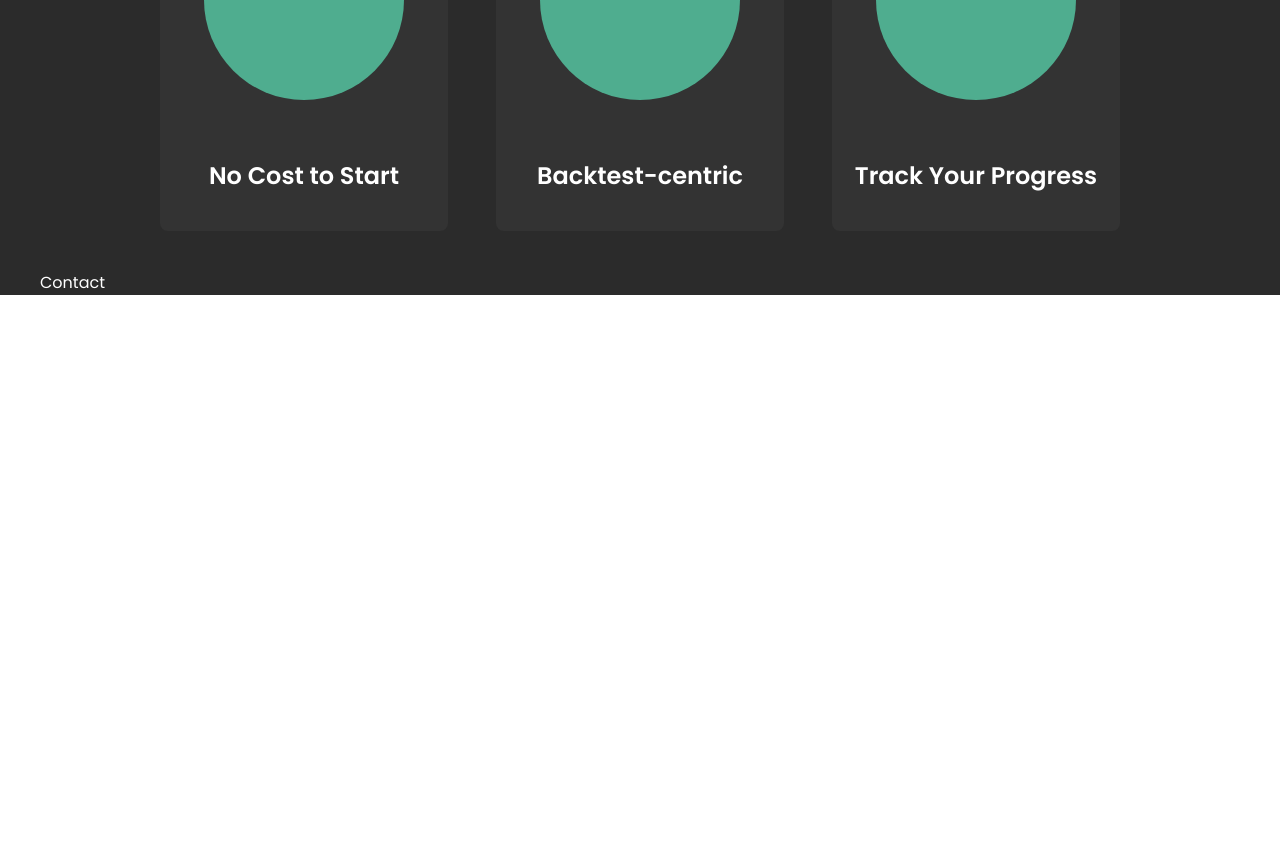
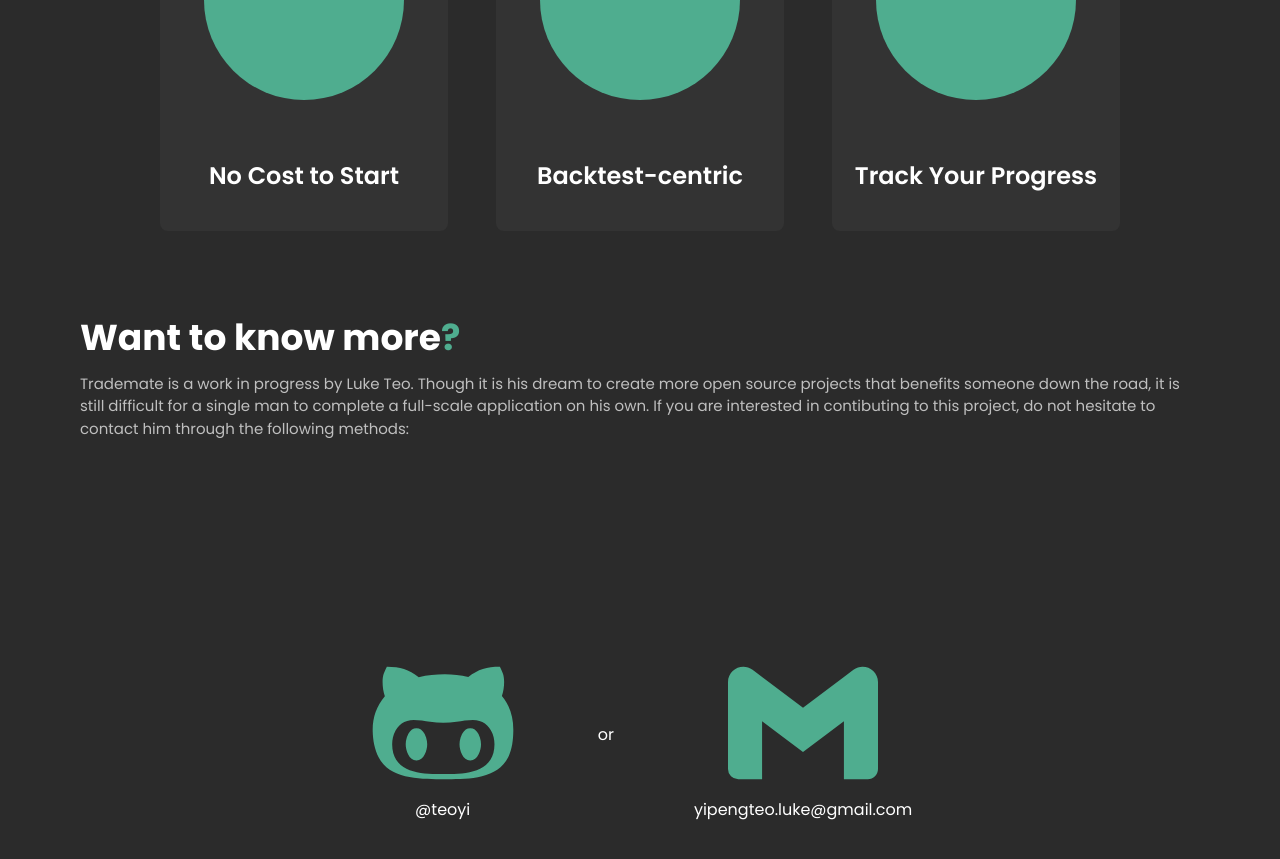
Before and after one commit to teoyi/trademate, a React (Vite) app in the folder client/: page / in a window 1280 px wide. Shown: the part 2063-2922 px from the top of the page. Before the commit the page ends 2358 px from the top, so only its background shows below. Built offline with nearby package versions, Linux system fonts and the light colour scheme.

Commit message:
completed contact section

```diff
--- a/client/package.json
+++ b/client/package.json
@@ -10,6 +10,7 @@
   "dependencies": {
     "react": "^17.0.2",
     "react-dom": "^17.0.2",
+    "react-icons": "^4.3.1",
     "react-router-dom": "^6.3.0"
   },
   "devDependencies": {
--- a/client/src/components/Home/comp/Contact.tsx
+++ b/client/src/components/Home/comp/Contact.tsx
@@ -1,8 +1,29 @@
 import React from 'react'
+import { FaGithubAlt } from "react-icons/fa";
+import { SiGmail } from "react-icons/si";
 
 const Contact = () => {
   return (
-    <div>Contact</div>
+    <section className="h-screen flex flex-col justify-start w-full items-center xl:p-10">
+      <h1 className='w-full font-bold text-[36px] mb-2'>
+        <span className='text-primary-text'>Want to know more</span>
+        <span className='text-accent'>?</span>
+      </h1>
+      <p className="text-secondary-text xl:text-[15px] 2xl:text-[17px]">
+        Trademate is a work in progress by Luke Teo. Though it is his dream to create more open source projects that benefits someone down the road, it is still difficult for a single man to complete a full-scale application on his own. If you are interested in contibuting to this project, do not hesitate to contact him through the following methods:
+      </p>
+      <div className='flex flex-row justify-center items-center h-full'>
+        <a href="https://github.com/teoyi/" target="_blank" className='flex flex-col justify-center items-center hover:scale-105'>
+          <i className='text-accent xl:text-[150px] 2xl:text-[200px]'><FaGithubAlt /></i>
+          <p className='2xl:text-[24px]'>@teoyi</p>
+        </a>
+        <p className='mx-20 2xl:mx-[10rem] 2xl:text-[25px]'>or</p>
+        <a href="mailto:yipengteo.luke@gmail.com" className='flex flex-col justify-center items-center hover:scale-105'>
+          <i className="text-accent xl:text-[150px] 2xl:text-[200px]"><SiGmail /></i>
+          <p className='2xl:text-[24px]'>yipengteo.luke@gmail.com</p>
+        </a>
+      </div>
+    </section>
   )
 }
 
```
Also changed, not shown: 1 other file (tests, documents, lock files or other folders).
